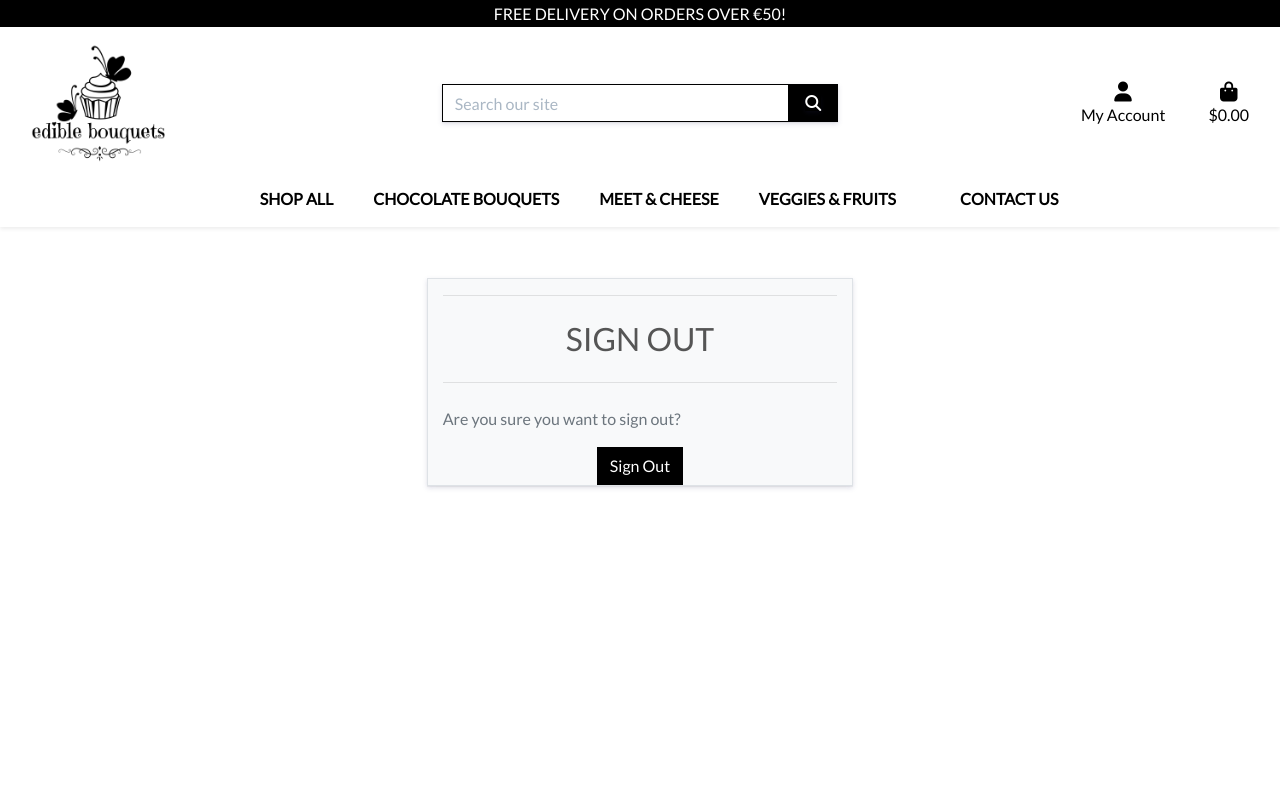
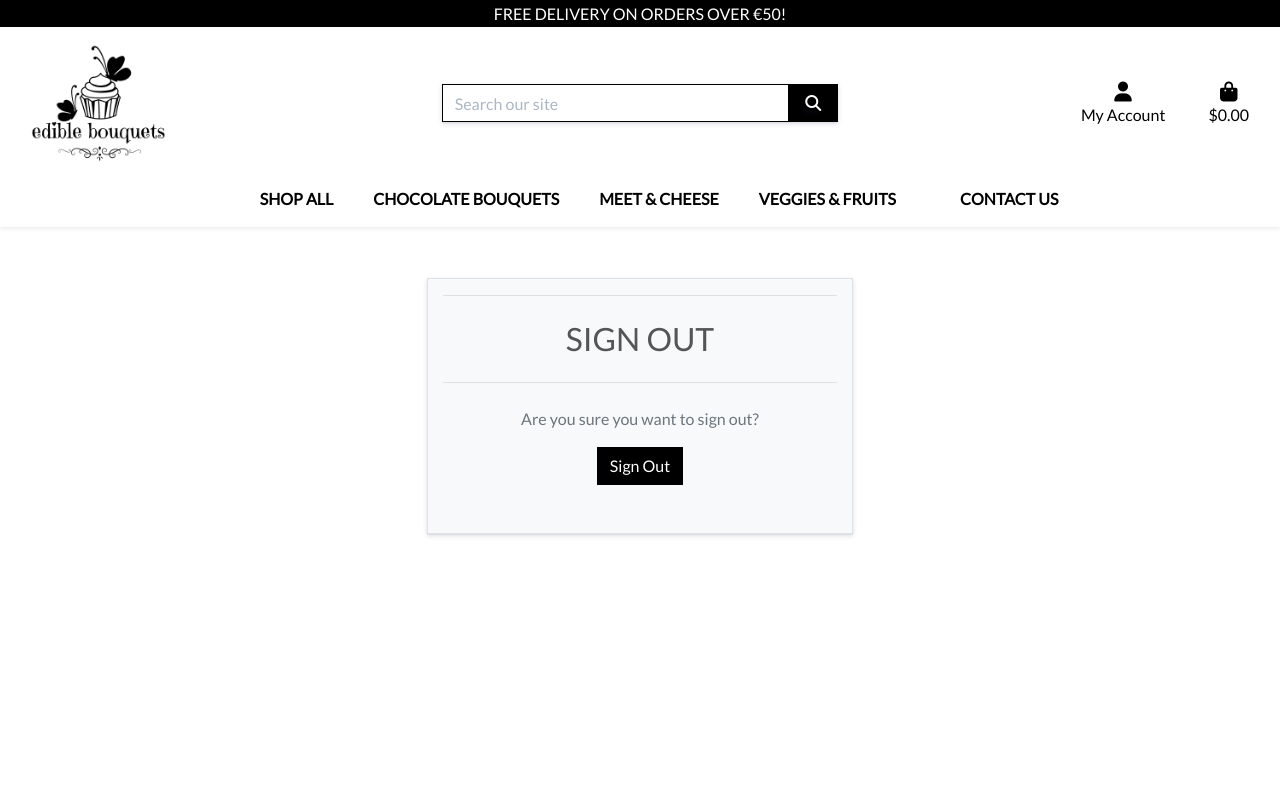
Before and after one commit to Kpokc/ms4_final_project, a Django app: page /accounts/logout/ in a window 1280 px wide. Run offline with Django 3.2, Linux system fonts and the light colour scheme; the visitor is signed in with stand-in values (Sample User, id 1); parts of the project's set-up code (start-up, migrations or seed data) failed here and were passed over; some libraries are stand-ins or nearby versions.

Commit message:
Updated Logout page CSS style

```diff
--- a/products/templates/products/add_product.html
+++ b/products/templates/products/add_product.html
@@ -13,7 +13,7 @@
     <div class="overlay"></div>
     <div class="container">
         <div class="row text-center">
-            <div class="col-md-6 m-auto">
+            <div class="col-md-6 m-auto mb-5">
                 <hr>
                 <h2 class="logo-font mb-4">Product Management</h2>
                 <h5 class="text-muted">Add a Product</h5>
@@ -22,7 +22,7 @@
         </div>
 
         <div class="row">
-            <div class="col-12 col-md-6 bg-light card-shadow border m-auto p-3">
+            <div class="col-11 col-md-6 bg-light card-shadow border m-auto p-3 m-auto">
                 <form method="POST" action="{% url 'add_product' %}" class="form mb-2" enctype="multipart/form-data">
                     {% csrf_token %}
                     {{ form | crispy }}
--- a/profiles/templates/profiles/profile.html
+++ b/profiles/templates/profiles/profile.html
@@ -24,7 +24,7 @@
             </div>
         </div>
         <div class="row">
-            <div class="col-12 col-lg-6">
+            <div class="col-12 col-lg-6 mb-5">
                 <p class="text-muted">Default Delivery Information</p>
                 <form class="mt-3" action="{% url 'profile' %}" method="POST" id="profile-update-form">
                     {% csrf_token %}
--- a/templates/allauth/account/logout.html
+++ b/templates/allauth/account/logout.html
@@ -10,14 +10,14 @@
   <h2 class="logo-font m-4 text-center">{% trans "Sign Out" %}</h2>
 <hr>
 
-<p>{% trans 'Are you sure you want to sign out?' %}</p>
+<p class="text-center">{% trans 'Are you sure you want to sign out?' %}</p>
 
 <form method="post" action="{% url 'account_logout' %}">
   {% csrf_token %}
   {% if redirect_field_value %}
   <input type="hidden" name="{{ redirect_field_name }}" value="{{ redirect_field_value }}"/>
   {% endif %}
-  <div class="text-center">
+  <div class="text-center mb-5">
     <button type="submit">{% trans 'Sign Out' %}</button>
   </div>
 </form>
```
Also changed, not shown: ms4_final_project/settings.py (+5 -5 lines).
